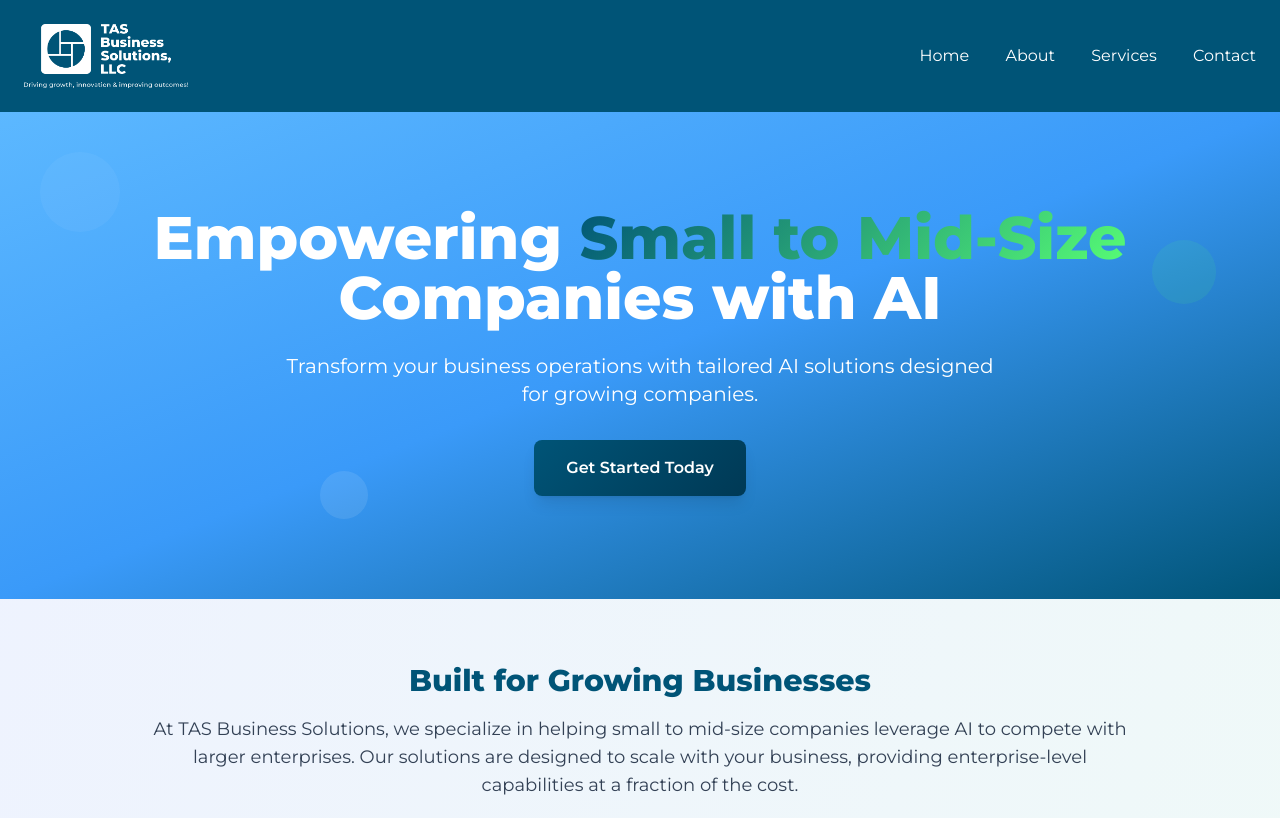
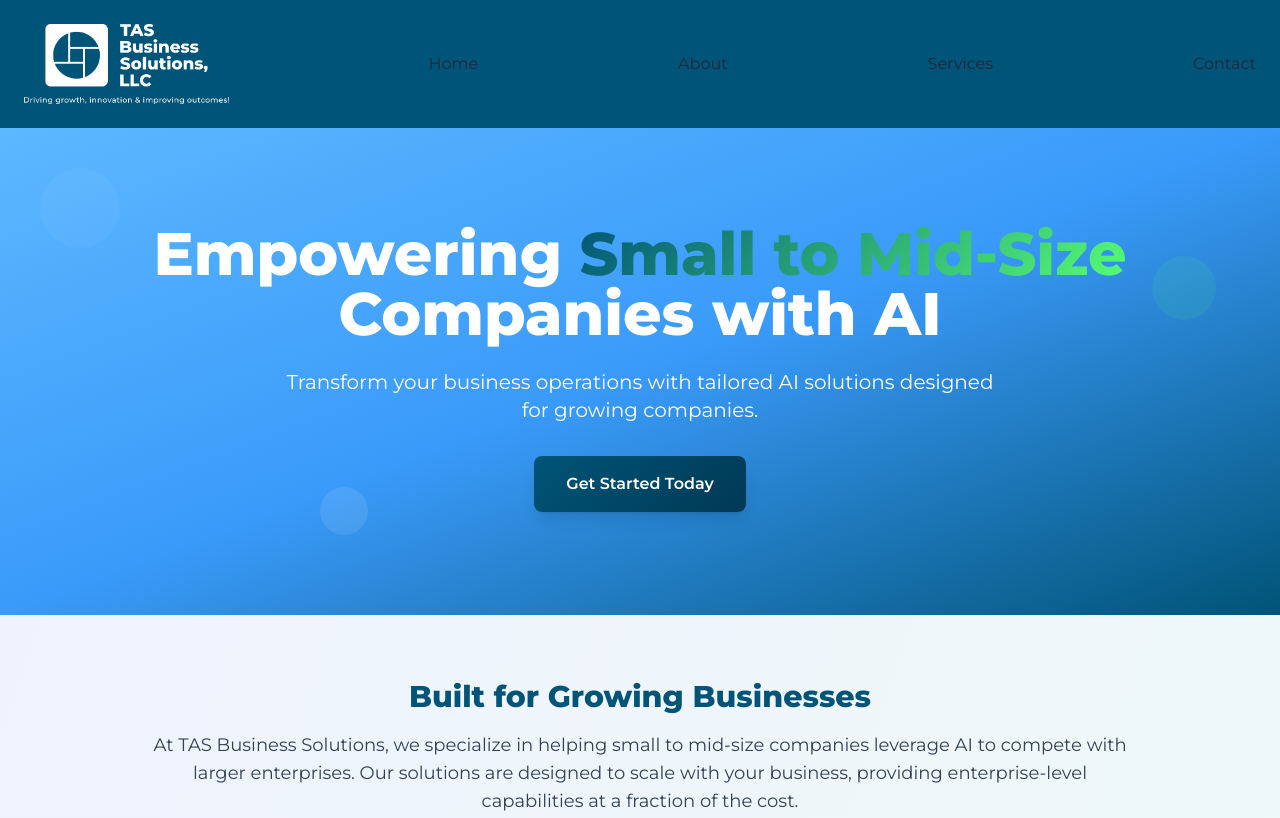
Before and after one commit to Timbo63/tas-business-site, a plain HTML site: page index.html in a window 1280 px wide. Shown: the top 818 px of the page. Drawn offline with nearby package versions, Linux system fonts and the light colour scheme.

Commit message:
Update index.html

```diff
--- a/index.html
+++ b/index.html
@@ -96,8 +96,7 @@
 
   <!-- Header -->
   <header class="flex justify-between items-center p-6 brand-bg shadow-md">
-    <img src="https://raw.githubusercontent.com/Timbo63/tas-business-site/main/tas-logo.png" alt="TAS Business Solutions Logo" class="h-16 w-auto">    <nav class="text-white font-medium space-x-8">
-      <a href="#home" class="hover:text-[#58FF75] cursor-pointer" onclick="scrollToSection('home')">Home</a>
+   <img src="https://raw.githubusercontent.com/Timbo63/tas-business-site/main/tas-logo.png" alt="TAS Business Solutions Logo" class="h-20 w-auto">      <a href="#home" class="hover:text-[#58FF75] cursor-pointer" onclick="scrollToSection('home')">Home</a>
       <a href="#about" class="hover:text-[#58FF75] cursor-pointer" onclick="scrollToSection('about')">About</a>
       <a href="#services" class="hover:text-[#58FF75] cursor-pointer" onclick="scrollToSection('services')">Services</a>
       <a href="#contact" class="hover:text-[#58FF75] cursor-pointer" onclick="scrollToSection('contact')">Contact</a>
```
